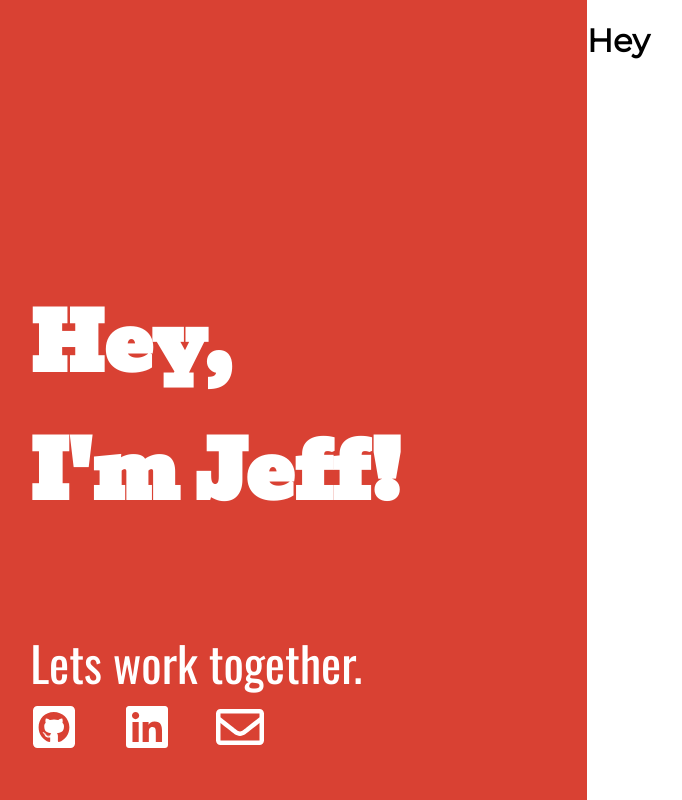
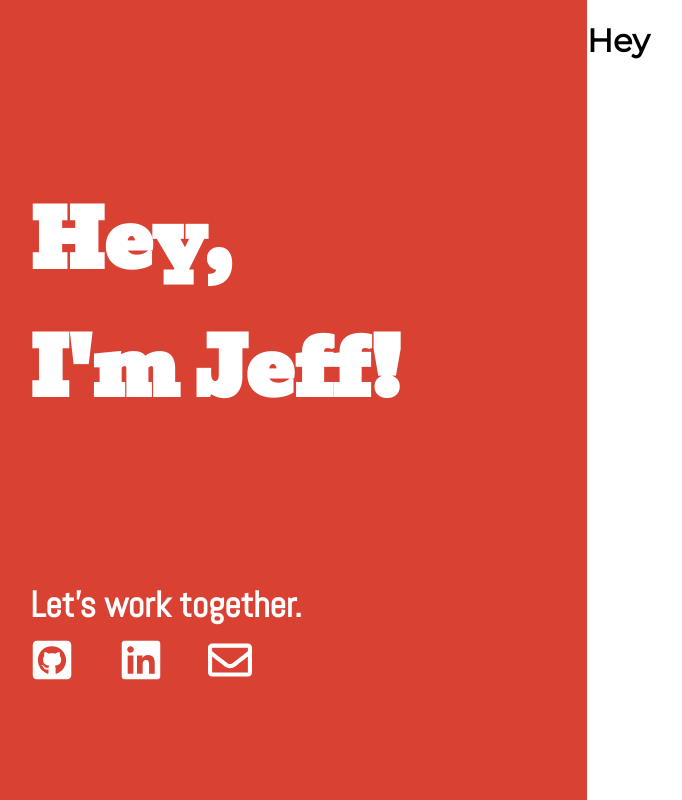
Before and after one commit to JTSwisher/Portfolio, a React (Create React App) app: page / in a window 1280 px wide. Shown: the whole page, without its empty margins (53-735 px from the left). Built offline with nearby package versions, Linux system fonts and the light colour scheme.

Commit message:
completed left side of landing page content and styling

```diff
--- a/public/index.html
+++ b/public/index.html
@@ -17,7 +17,7 @@
     <!-- Fonts & Stylesheets-->
     <link href="https://fonts.googleapis.com/css?family=Montserrat&display=swap" rel="stylesheet">
     <link href="https://fonts.googleapis.com/css2?family=Bevan&display=swap" rel="stylesheet">
-    <link href="https://fonts.googleapis.com/css2?family=Oswald&display=swap" rel="stylesheet">
+    <link href="https://fonts.googleapis.com/css2?family=Abel&display=swap" rel="stylesheet">
   </head>
   <body>
     <noscript>You need to enable JavaScript to run this app.</noscript>
--- a/src/App.css
+++ b/src/App.css
@@ -32,29 +32,30 @@ html, body {
   flex-direction: column;
   width: 100%;
   align-items: flex-start;
-  margin-top: 30%;
+  margin-top: 10%;
   padding-left: 13%;
 
 }
 
 .contact-greeting-left {
-  font-family: 'Oswald', sans-serif;
+  font-family: 'Abel';
   display: flex;
   flex-direction: column;
   margin-left: 13%;
-   bottom: 10px;
+
 }
 
 #contact-greeting-left {
-  font-size: 3em;
-  margin-bottom: 5px;
+  font-size: 2.25em;
+  margin-bottom: 10px;
 }
 
 
 
 #home-icons {
-  font-size: 3em;
+  font-size: 2.75em;
   margin-right: 45px;
+  color: white;
 }
 
 .home-right-side {
--- a/src/containers/home/components/LeftSide.js
+++ b/src/containers/home/components/LeftSide.js
@@ -2,12 +2,10 @@ import React from 'react';
 import Typewriter from 'typewriter-effect';
 import { FaGithubSquare, FaLinkedin, FaRegEnvelope, } from 'react-icons/fa';
 
+
 function LeftSide() {
     return (
         <div className="home-left-side">
-            <nav>
-
-            </nav>
             <div id="greeting-left">
                 <h1 className="greeting-left"><Typewriter
                     options={{
@@ -17,11 +15,11 @@ function LeftSide() {
                 /></h1>
             </div>
             <div className="contact-greeting-left">
-                    <p id="contact-greeting-left">Lets work together.</p>
+                    <p id="contact-greeting-left"><strong>Let's work together.</strong></p>
                     <address className="contact">
-                        <FaGithubSquare id="home-icons" />
-                        <FaLinkedin id ="home-icons" />
-                        <FaRegEnvelope id="home-icons" />
+                        <a href="https://github.com/JTSwisher" target="_blank" rel="noopener noreferrer"><FaGithubSquare id="home-icons" /></a>
+                        <a href="https://www.linkedin.com/in/jeffswisher/" target="_blank" rel="noopener noreferrer"><FaLinkedin id ="home-icons" /></a>
+                        <a href="mailto:jefftswisher@gmail.com"><FaRegEnvelope id="home-icons" /></a>
                     </address>
             </div>
         </div>
```
